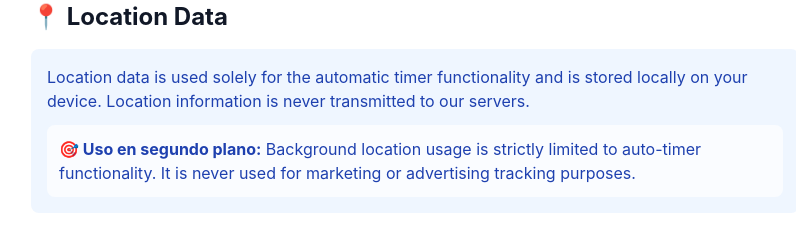
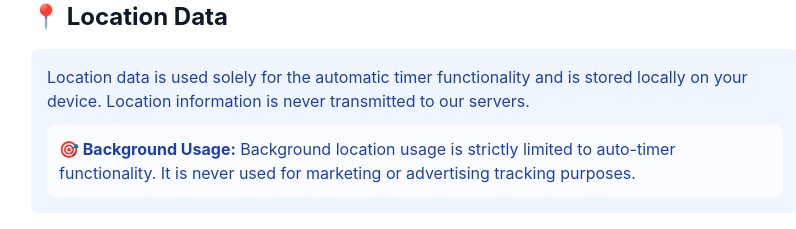
Before and after one commit to donia1222/worktrack-landing, a Next.js app: page /privacy in a window 1280 px wide. Shown: the part 2520-2749 px from the top of the page, without its empty margins (225-1021 px from the left). Built offline with nearby package versions, Linux system fonts and the light colour scheme.

Commit message:
“fixed16r2”

```diff
--- a/app/privacy/page.tsx
+++ b/app/privacy/page.tsx
@@ -213,7 +213,7 @@ export default function PrivacyPolicy() {
               </p>
               <div className="bg-white/70 rounded-lg p-3">
                 <p className="text-blue-800">
-                  <strong>🎯 Uso en segundo plano:</strong> {t('privacy.location.background')}
+                  <strong>🎯 {t('privacy.location.backgroundTitle') || 'Background Usage'}:</strong> {t('privacy.location.background')}
                 </p>
               </div>
             </div>
--- a/messages/de.json
+++ b/messages/de.json
@@ -555,6 +555,7 @@
     "location": {
       "title": "Standortdaten",
       "description": "Standortdaten werden ausschließlich für die automatische Timer-Funktion verwendet und lokal auf Ihrem Gerät gespeichert. Standortinformationen werden niemals an unsere Server übertragen.",
+      "backgroundTitle": "Hintergrund-Nutzung",
       "background": "Die Nutzung des Standorts im Hintergrund ist streng auf die Funktionalität des automatischen Timers beschränkt. Sie wird niemals für Marketing oder Werbeverfolgung verwendet."
     },
     "thirdParty": {
--- a/messages/en.json
+++ b/messages/en.json
@@ -556,6 +556,7 @@
     "location": {
       "title": "Location Data",
       "description": "Location data is used solely for the automatic timer functionality and is stored locally on your device. Location information is never transmitted to our servers.",
+      "backgroundTitle": "Background Usage",
       "background": "Background location usage is strictly limited to auto-timer functionality. It is never used for marketing or advertising tracking purposes."
     },
     "thirdParty": {
--- a/messages/es.json
+++ b/messages/es.json
@@ -580,6 +580,7 @@
     "location": {
       "title": "Datos de Ubicación",
       "description": "Los datos de ubicación se usan únicamente para la funcionalidad del timer automático y se almacenan localmente en tu dispositivo. La información de ubicación nunca se transmite a nuestros servidores.",
+      "backgroundTitle": "Uso en segundo plano",
       "background": "El uso de la ubicación en segundo plano está estrictamente limitado a la funcionalidad del timer automático. Nunca se utiliza con fines de marketing o seguimiento publicitario."
     },
     "thirdParty": {
```
